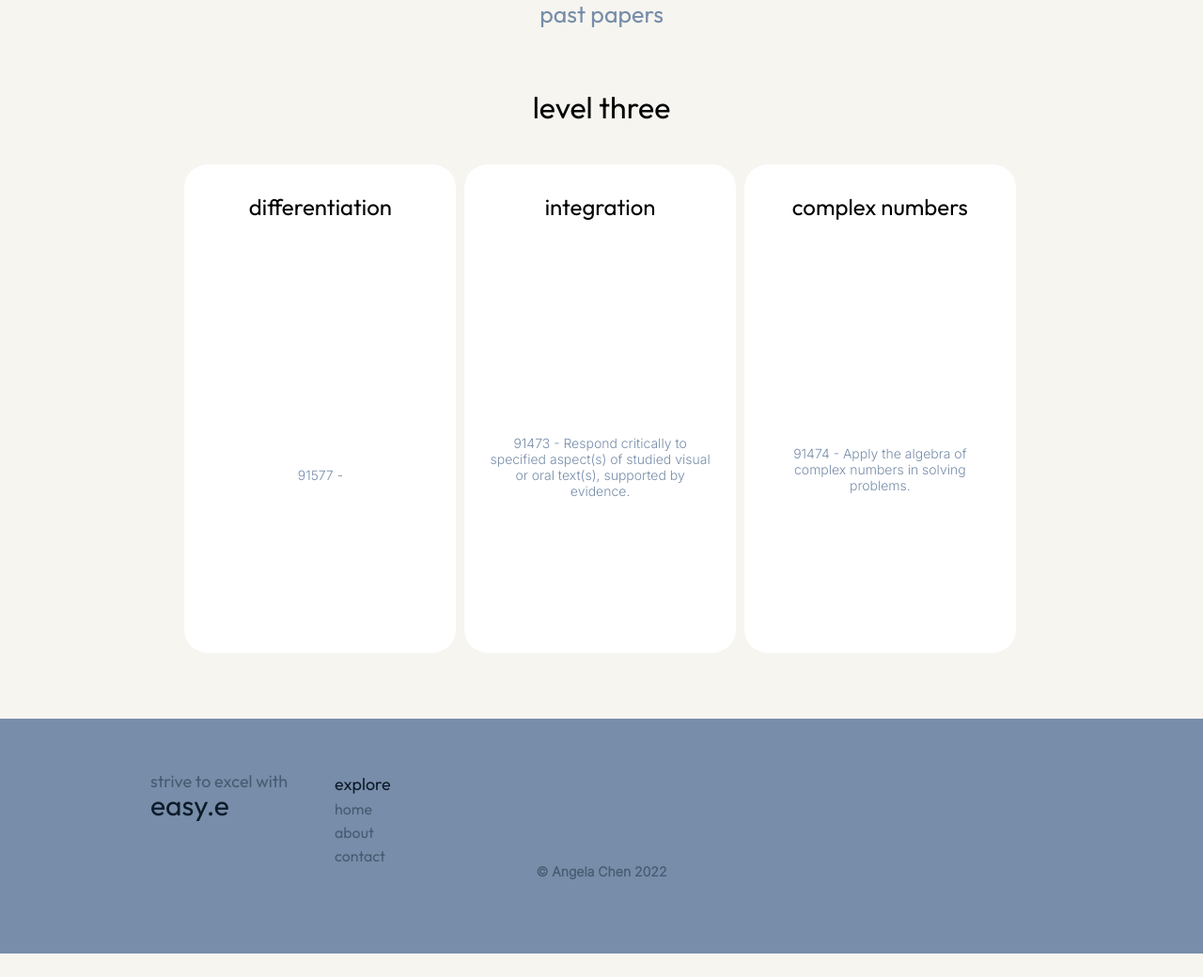
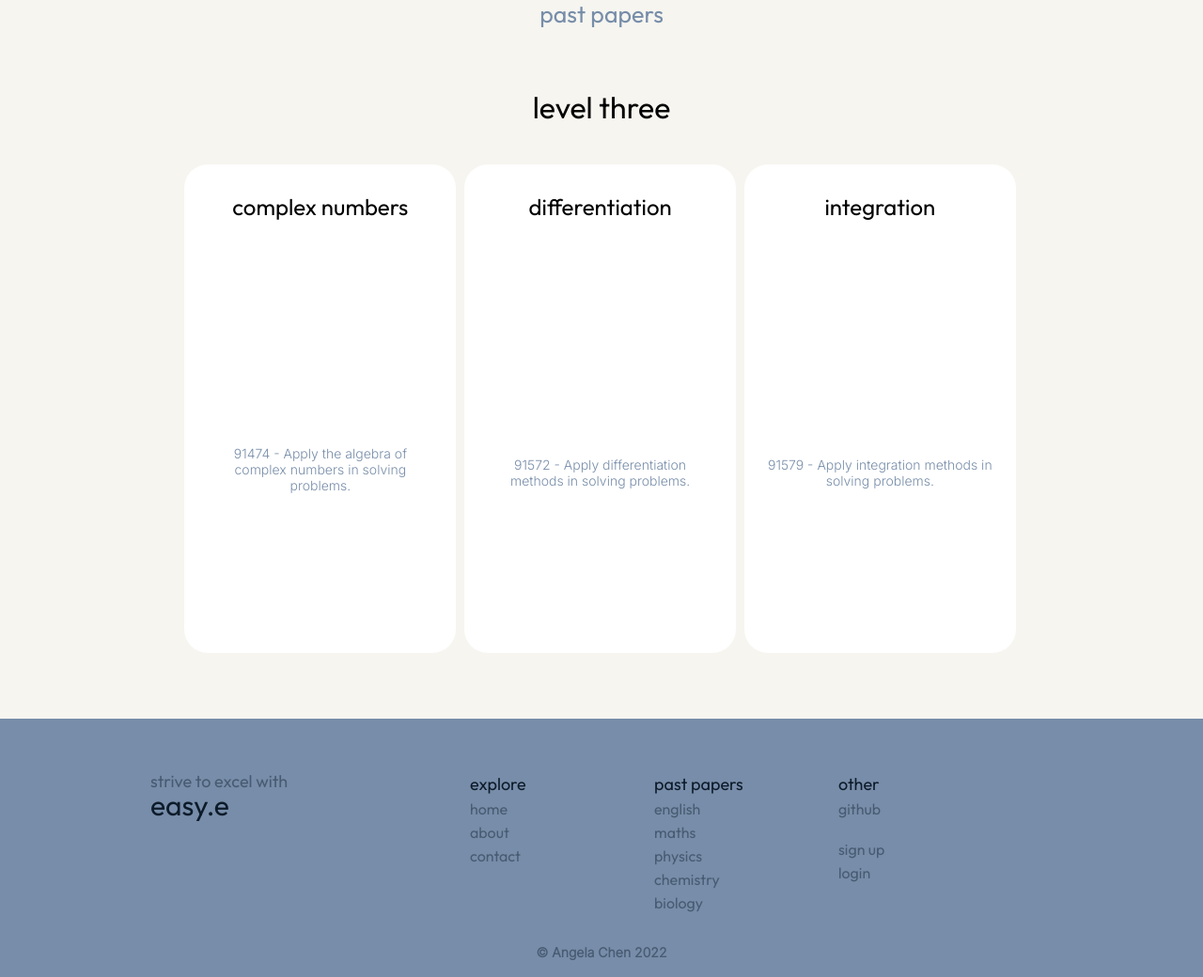
Before and after one commit to angchn/easy-e, a Flask app: page /past_papers_math in a window 1280 px wide. Shown: the part 287-1327 px from the top of the page at 94% size. Before the commit the page ends 1302 px from the top, so only its background shows below. Run offline with Flask 2, Linux system fonts and the light colour scheme; data that the repository does not hold is empty.

Commit message:
footer and database

```diff
--- a/static/styles.css
+++ b/static/styles.css
@@ -119,15 +119,23 @@ body {
 
 #footer {
     background-color: #778da9;
-    height: 250px;
+    height: 275px;
     bottom: 0;
     margin-top: 70px;
+    position: relative;
 }
 
 #footer_content {
     width: 75%;
     margin: auto;
     padding-top: 40px;
+}
+
+#footer_title {
+    width: 35%;
+    display: inline-block;
+    height: 100px;
+    vertical-align: top;
 }
 
 #footer_container {
@@ -171,6 +179,10 @@ body {
     color: #485b72;
     text-align: center;
     font-size: 14px;
+    margin-bottom: 0px;
+    width: 100%;
+    vertical-align: bottom;
+    margin-top: 100px;
 }
 
 .footer_link {
--- a/templates/footer.html
+++ b/templates/footer.html
@@ -4,15 +4,30 @@
 
 <div id="footer">
     <div id="footer_content">
-        <div id="footer_container">
+        <div id="footer_title">
             <h2 id="footer_description">strive to excel with</h2>
             <h1 id="footer_home">easy.e</h1>
         </div>
         <div id="footer_container">
             <h3 id="footer_headings">explore</h3>
-            <a class="footer_link">home</a>
+            <a class="footer_link" href="{{url_for('home')}}">home</a>
             <a class="footer_link">about</a>
             <a class="footer_link">contact</a>
+        </div>
+        <div id="footer_container">
+            <h3 id="footer_headings">past papers</h3>
+            <a class="footer_link" href="{{url_for('english')}}">english</a>
+            <a class="footer_link" href="{{url_for('maths')}}">maths</a>
+            <a class="footer_link" href="{{url_for('physics')}}">physics</a>
+            <a class="footer_link" href="{{url_for('chemistry')}}">chemistry</a>
+            <a class="footer_link" href="{{url_for('biology')}}">biology</a>
+        </div>
+        <div id="footer_container">
+            <h3 id="footer_headings">other</h3>
+            <a class="footer_link" href="https://github.com/angchn/webapp" target="_blank" rel="noopener noreferrer">github</a>
+            <br>
+            <a class="footer_link">sign up</a>
+            <a class="footer_link">login</a>
         </div>
         <p id="copyright">© Angela Chen 2022</p>
     </div>
--- a/templates/maths.html
+++ b/templates/maths.html
@@ -12,8 +12,19 @@
     <h1 class="level">level three</h1>
     <div class="standard">
         <div class="standard_box">
+            <h2 class="standard_title">complex numbers</h2>
+            <p class="standard_description">91474 - Apply the algebra of complex numbers in solving problems.</p>
+            {% for mpaper in mpapers %}
+            {% if mpaper.standard == "numbers" %}
+            <ul>
+                <a class="paper_link" href="/static/past_paper_files/{{mpaper.paper_file}}" target="_blank">{{mpaper.name}}</a>
+            </ul>
+            {% endif %}
+            {% endfor %}
+        </div>
+        <div class="standard_box">
             <h2 class="standard_title">differentiation</h2>
-            <p class="standard_description">91577 - </p>
+            <p class="standard_description">91572 - Apply differentiation methods in solving problems.</p>
             {% for mpaper in mpapers %}
             {% if mpaper.standard == "differentiation" %}
             <ul>
@@ -24,20 +35,9 @@
         </div>
         <div class="standard_box">
             <h2 class="standard_title">integration</h2>
-            <p class="standard_description">91473 - Respond critically to specified aspect(s) of studied visual or oral text(s), supported by evidence. </p>
+            <p class="standard_description">91579 - Apply integration methods in solving problems.</p>
             {% for mpaper in mpapers %}
             {% if mpaper.standard == "integration" %}
-            <ul>
-                <a class="paper_link" href="/static/past_paper_files/{{mpaper.paper_file}}" target="_blank">{{mpaper.name}}</a>
-            </ul>
-            {% endif %}
-            {% endfor %}
-        </div>
-        <div class="standard_box">
-            <h2 class="standard_title">complex numbers</h2>
-            <p class="standard_description">91474 - Apply the algebra of complex numbers in solving problems.</p>
-            {% for mpaper in mpapers %}
-            {% if mpaper.standard == "numbers" %}
             <ul>
                 <a class="paper_link" href="/static/past_paper_files/{{mpaper.paper_file}}" target="_blank">{{mpaper.name}}</a>
             </ul>
```
Also changed, not shown: student.db, 10 other files.
